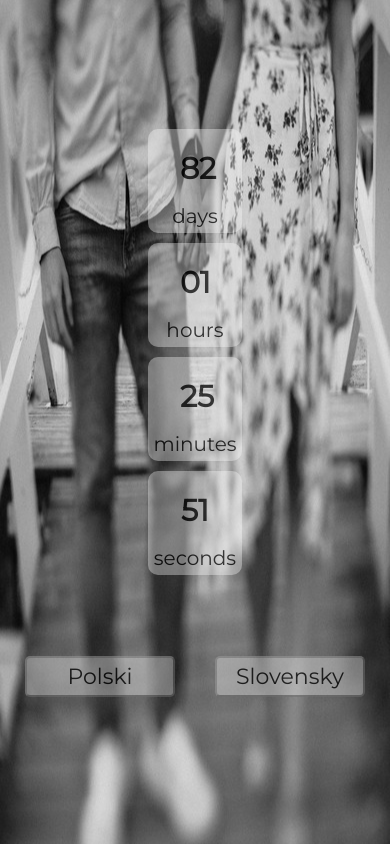
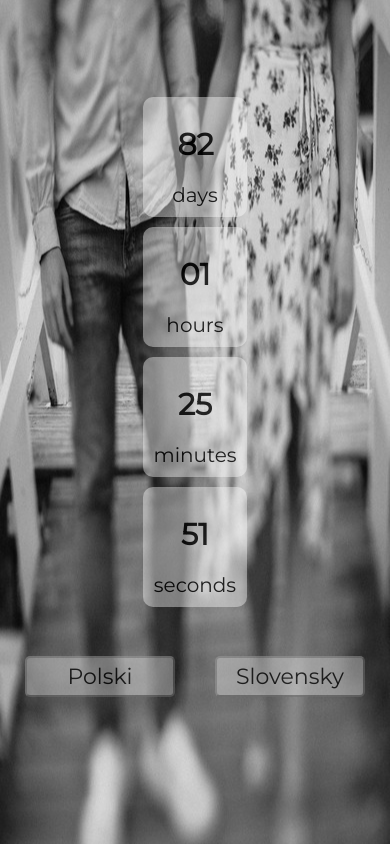
Before and after one commit to tomasandmarta/tomasandmarta.github.io, a plain HTML site: page index.html in a window 390 px wide. Drawn offline with Linux system fonts and the light colour scheme.

Commit message:
Index17072023

```diff
--- a/index.css
+++ b/index.css
@@ -111,10 +111,12 @@ body {
 
 a {
   text-decoration: none;
+  color:  #000000 !important;
 }
 
 a:link {
-  color: red;
+  color:  #000000 !important;
+  text-decoration: none;
 }
 
 a:visited {
@@ -196,15 +198,15 @@ a:visited {
     display: flex;
     position: relative;
     align-items: center;
-    opacity: 0.7;
-    padding: 5px;
+    opacity: 0.8;
+    padding: 10px;
   }
 
   .number {
     font-size: 30px;
-    width: 60px;
+    width: 65px;
     padding: 15px;
-    margin: 5px;
+    margin: 8px;
   }
 
   .lang-menu {
```
